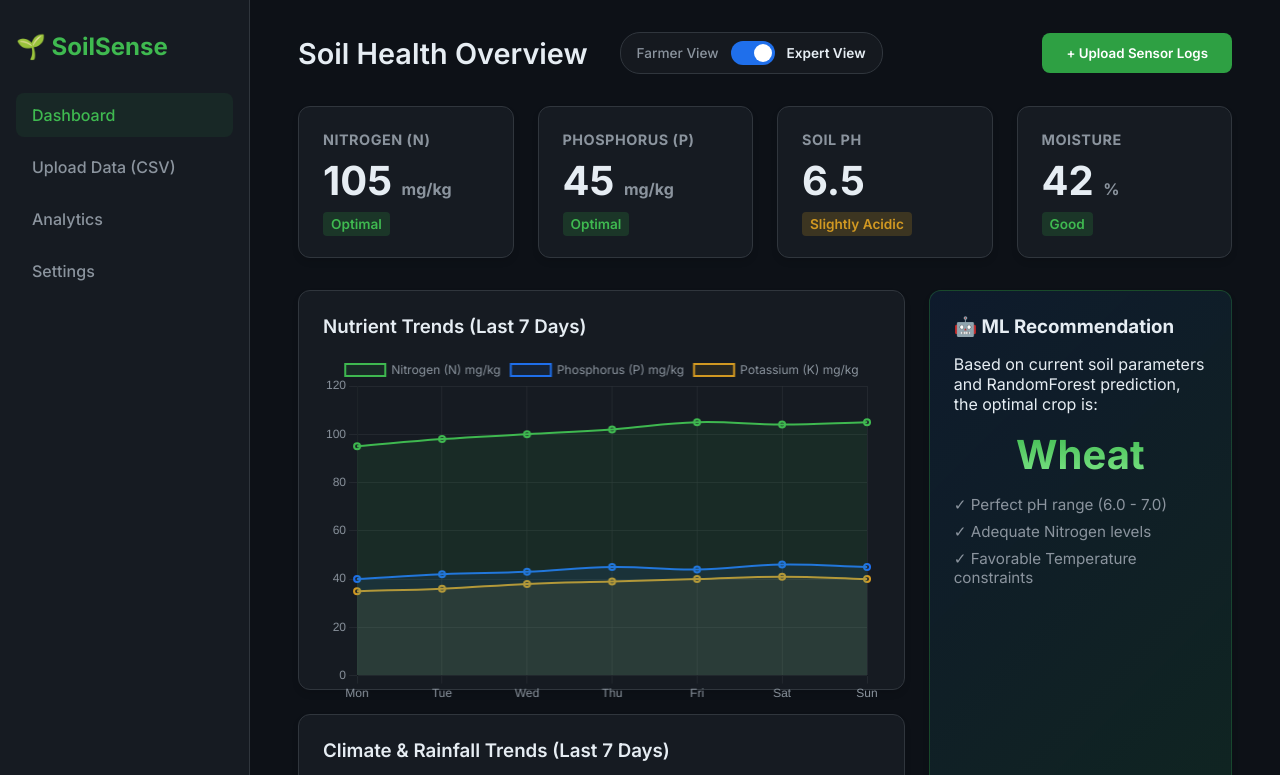
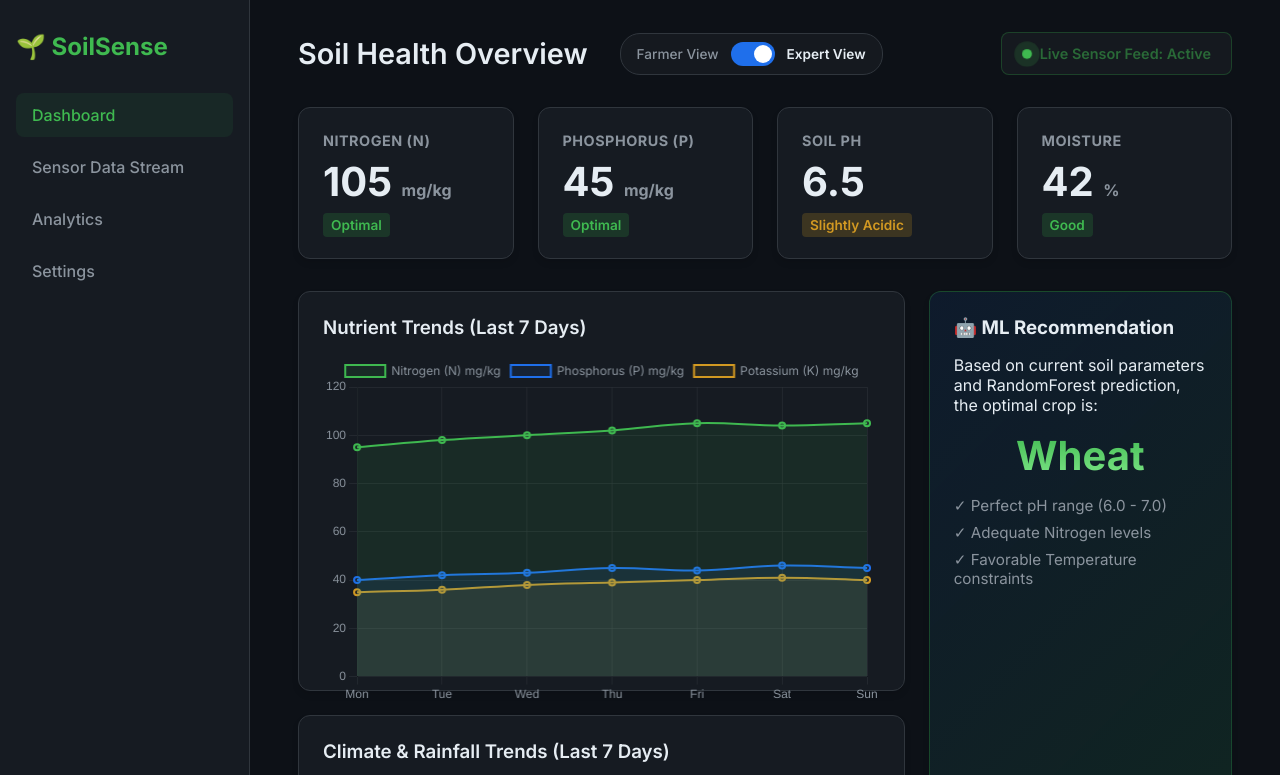
Before and after one commit to JainilPatel260508/SoilSense, a plain HTML site: page index.html in a window 1280 px wide. Shown: the top 775 px of the page. Drawn offline with nearby package versions, Linux system fonts and the light colour scheme.

Commit message:
feat: Replace upload button with live automated sensor feed indicator

```diff
--- a/app.js
+++ b/app.js
@@ -83,11 +83,21 @@ document.addEventListener('DOMContentLoaded', () => {
         }
     });
 
-    // 2. Upload button interaction (Simulation)
-    const uploadBtn = document.getElementById('uploadBtn');
-    uploadBtn.addEventListener('click', () => {
-        alert('File upload dialog goes here! Later, this will send CSV data to our Python backend.');
-    });
+    // 2. Automated Sensor Polling Mock
+    const statusText = document.getElementById('sensorStatusText');
+    let lastUpdateMsg = '';
+
+    setInterval(() => {
+        // Here we simulate fetching from your upcoming Python backend API (e.g., /api/sensor-data)
+        // For right now, it just flashes a fetching state.
+        statusText.style.opacity = 0.5;
+        setTimeout(() => {
+            statusText.style.opacity = 1;
+            // Update the string to show it's pulling fresh data
+            const now = new Date();
+            statusText.innerHTML = `Live Sensor Feed: Synced at ${now.getHours()}:${now.getMinutes()}:${now.getSeconds().toString().padStart(2, '0')}`;
+        }, 500);
+    }, 5000); // Polls every 5 seconds
 
     // 3. Initialize Climate Chart (Temp, Humidity, Rainfall)
     const climateCtx = document.getElementById('climateChart').getContext('2d');
--- a/index.html
+++ b/index.html
@@ -22,7 +22,7 @@
             <nav>
                 <ul>
                     <li class="active"><a href="#">Dashboard</a></li>
-                    <li><a href="#">Upload Data (CSV)</a></li>
+                    <li><a href="#">Sensor Data Stream</a></li>
                     <li><a href="#">Analytics</a></li>
                     <li><a href="#">Settings</a></li>
                 </ul>
@@ -43,7 +43,11 @@
                         <span class="toggle-label active" id="expertLabel">Expert View</span>
                     </div>
                 </div>
-                <button class="btn-primary" id="uploadBtn">+ Upload Sensor Logs</button>
+                <!-- Replaced Upload Button with Live Feed Indicator -->
+                <div class="live-indicator">
+                    <span class="pulsing-dot"></span>
+                    <span id="sensorStatusText">Live Sensor Feed: Active</span>
+                </div>
             </header>
 
             <!-- Farmer View (Simple Alerts) -->
--- a/style.css
+++ b/style.css
@@ -178,21 +178,44 @@ input:checked+.slider:before {
     border-radius: 50%;
 }
 
-/* Buttons */
-.btn-primary {
-    background-color: var(--accent-color);
-    color: white;
-    border: none;
-    padding: 0.75rem 1.5rem;
+/* Live Sensor Indicator */
+.live-indicator {
+    display: flex;
+    align-items: center;
+    gap: 0.5rem;
+    background: rgba(30, 35, 40, 0.5);
+    padding: 0.75rem 1.25rem;
     border-radius: 8px;
+    border: 1px solid rgba(46, 160, 67, 0.3);
+    color: var(--accent-hover);
     font-weight: 600;
-    cursor: pointer;
-    transition: background-color 0.3s ease, transform 0.2s;
+    font-size: 0.9rem;
 }
 
-.btn-primary:hover {
+.pulsing-dot {
+    width: 10px;
+    height: 10px;
     background-color: var(--accent-hover);
-    transform: translateY(-2px);
+    border-radius: 50%;
+    box-shadow: 0 0 0 0 rgba(63, 185, 80, 0.7);
+    animation: pulse 1.5s infinite;
+}
+
+@keyframes pulse {
+    0% {
+        transform: scale(0.95);
+        box-shadow: 0 0 0 0 rgba(63, 185, 80, 0.7);
+    }
+
+    70% {
+        transform: scale(1);
+        box-shadow: 0 0 0 10px rgba(63, 185, 80, 0);
+    }
+
+    100% {
+        transform: scale(0.95);
+        box-shadow: 0 0 0 0 rgba(63, 185, 80, 0);
+    }
 }
 
 /* Summary Cards */
```
